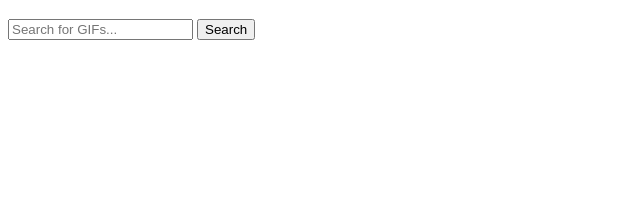
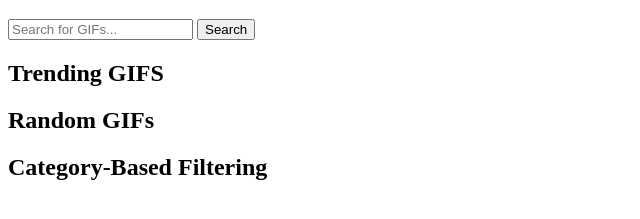
Before and after one commit to Ryan-GM/Gif-Realm, a plain HTML site: page index.html in a window 1280 px wide. Shown: the part 61-280 px from the top of the page, without its empty margins (0-640 px from the left). Drawn offline with Linux system fonts and the light colour scheme.

Commit message:
building the framework sections

```diff
--- a/index.html
+++ b/index.html
@@ -15,6 +15,28 @@
             <button id="search-btn">Search</button>
         </div>
     </header>
+    <main>
+        <!-- Trending Section -->
+        <section id="trending-gifs">
+            <h2>Trending GIFS</h2>
+            <!-- Display trending GIFs -->
+        </section>
+        <section id="random-gifs">
+            <h2>Random GIFs</h2>
+            <!-- Display random GIFs -->
+        </section>
+        <!-- Category-Based Filtering Section -->
+        <section id="category-filtering">
+            <h2>Category-Based Filtering</h2>
+            <!-- Display category filters -->
+        </section>
+    </main>
+    <footer>
+        <!-- Share and Embed Options -->
+        <div id="share-options">
+            <!-- Implement here -->
+        </div>
+    </footer>
     <script src="js/script.js"></script>
 </body>
 </html>
```
